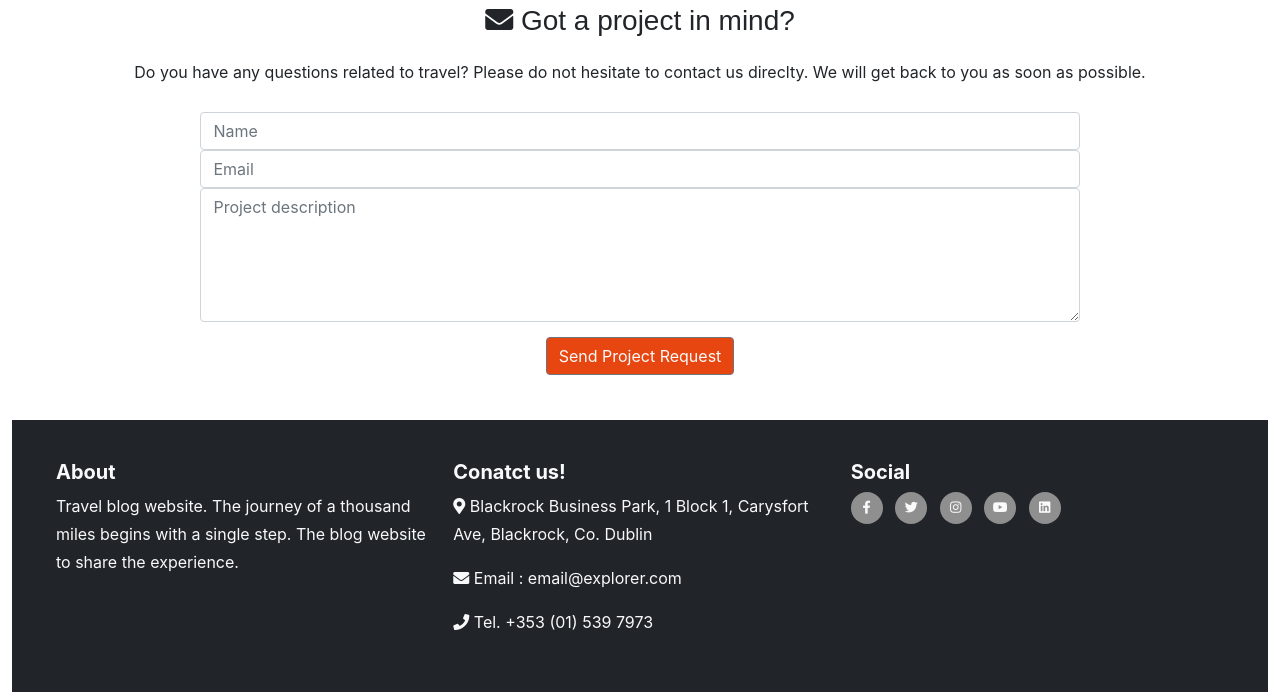
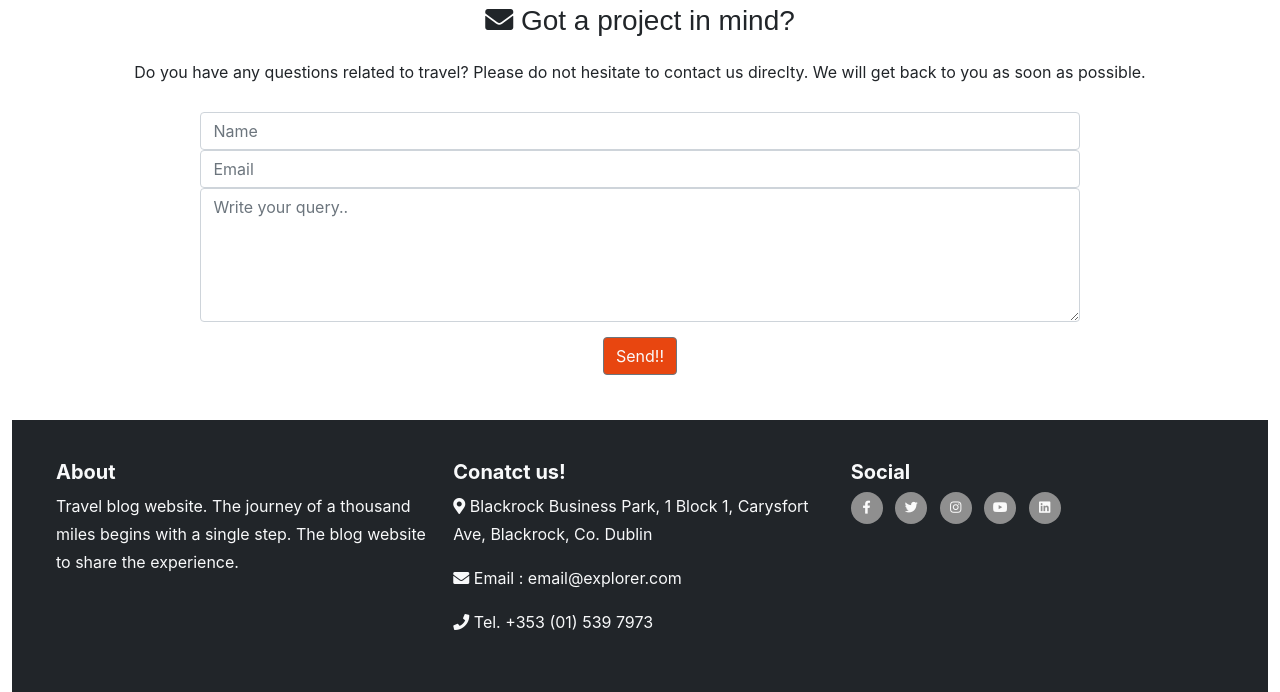
Before and after one commit to Deepak9912/django-travel-blog, a Django app: page /contact/ in a window 1280 px wide. Shown: the part 165-857 px from the top of the page. Run offline with Django 3.2, Linux system fonts and the light colour scheme; some libraries are stand-ins or nearby versions.

Commit message:
update contact page

```diff
--- a/static/css/style.css
+++ b/static/css/style.css
@@ -179,7 +179,6 @@ button[type="submit"] {
 }
 
 
-
 /* responsive navbar and carousel */
 @media only screen and (min-width: 768px) and (max-width: 991px) {
   .carousel-caption {
--- a/templates/contact.html
+++ b/templates/contact.html
@@ -21,10 +21,10 @@
                     <input type="email" name="email" id="emailaddress" class="form-control" placeholder="Email"
                         required>
                     <textarea rows="5" name="projectsummary" id="projectsummary" class="form-control"
-                        placeholder="Project description" required></textarea>
+                        placeholder="Write your query.." required></textarea>
                     <div class="form-row text-center">
                         <div class="col">
-                            <button type="submit" class="btn btn-secondary">Send Project Request</button>
+                            <button type="submit" class="btn btn-secondary">Send!!</button>
                         </div>
                     </div>
                 </form>
```
Also changed, not shown: templates/base.html (+8 -12 lines), travelblog/settings.py (+9 -0 lines).
